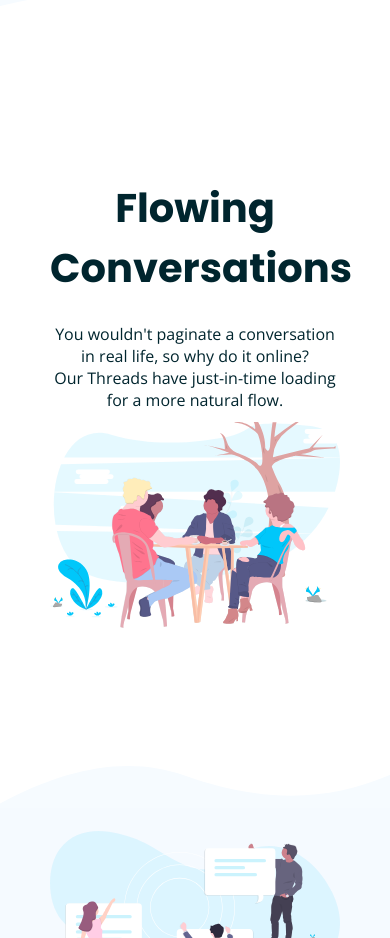
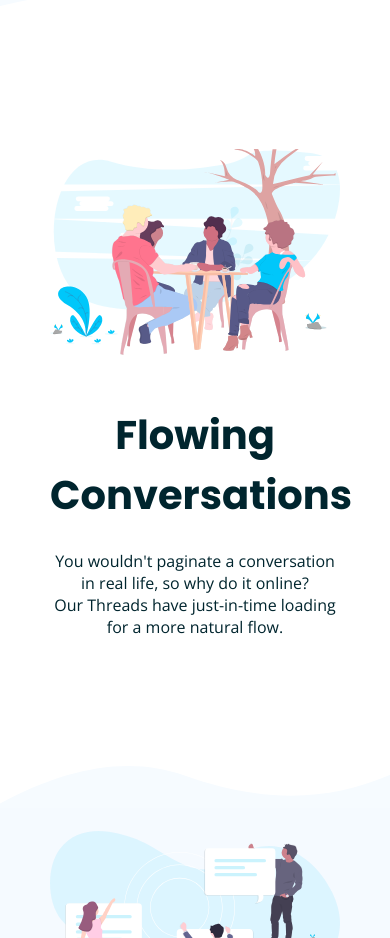
Before and after one commit to ForiDunk/huddle, a React (Create React App) app: page / in a window 390 px wide. Shown: the part 2340-3278 px from the top of the page. Built offline with nearby package versions, Linux system fonts and the light colour scheme.

Commit message:
mobile ui fix

```diff
--- a/src/components/Body.css
+++ b/src/components/Body.css
@@ -52,6 +52,9 @@
     flex-direction: column-reverse;
     margin-top: 170px;
   }
+  .section:nth-child(2) {
+    flex-direction: column;
+  }
   .section div {
     width: 100%;
     text-align: center;
```
